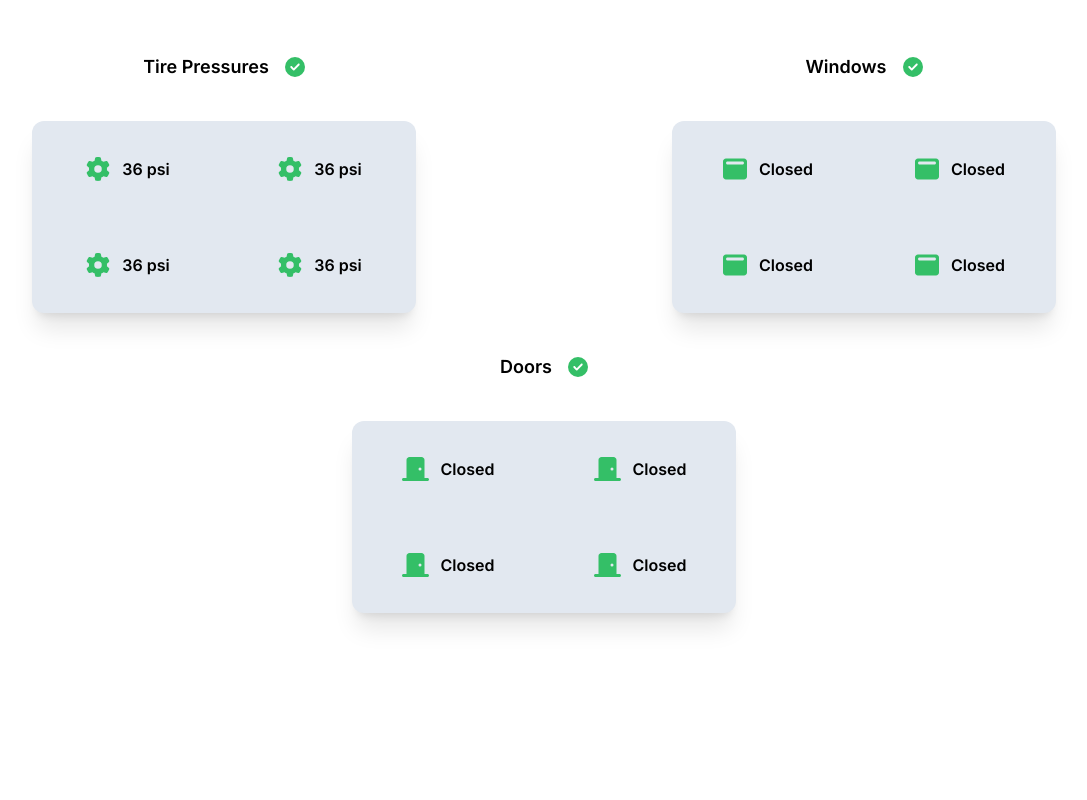
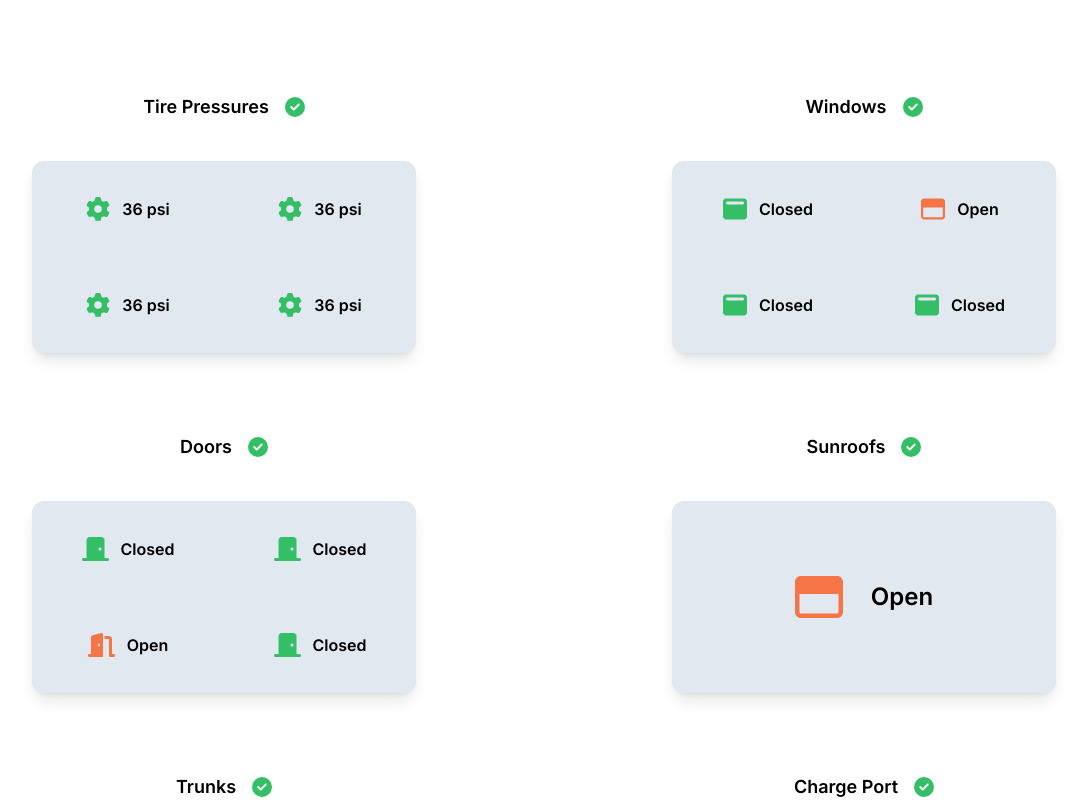
Before and after one commit to Raamzeez/cardash, a Next.js app: page /dashboard/3HEFX in a window 1280 px wide. Shown: the part 620-1420 px from the top of the page, without its empty margins (96-1183 px from the left). Before the commit the page ends 1273 px from the top, so only its background shows below. Built offline with nearby package versions, Linux system fonts and the light colour scheme.

Commit message:
Abstracted Info Card and added many props and dynamic rendering

```diff
--- a/app/dashboard/[id]/page.tsx
+++ b/app/dashboard/[id]/page.tsx
@@ -1,13 +1,20 @@
 import Controls from "@/components/Controls";
 import Overview from "@/components/Overview";
-import QuadInfoCard from "@/components/QuadInfoCard";
-import TirePressureCard from "@/components/QuadInfoCard";
+import InfoCard from "@/components/InfoCard";
+import TirePressureCard from "@/components/InfoCard";
+import getCarById from "@/tools/getCarById";
 import {
+  faBoxArchive,
   faCircleCheck,
   faDoorClosed,
+  faDoorOpen,
   faGear,
+  faPlug,
+  faTruck,
+  faTruckRampBox,
   faWindowMaximize,
 } from "@fortawesome/free-solid-svg-icons";
+import { faWindowMaximize as faHalfWindow } from "@fortawesome/free-regular-svg-icons";
 import { FontAwesomeIcon } from "@fortawesome/react-fontawesome";
 import React, { FC } from "react";
 
@@ -18,49 +25,63 @@ interface iProps {
 }
 
 const Page: FC<iProps> = ({ params }) => {
-  const pressures = ["36 psi", "36 psi", "36 psi", "36 psi"];
-  const windows = ["Closed", "Closed", "Closed", "Closed"];
-  const doors = ["Closed", "Closed", "Closed", "Closed"];
+  const car = getCarById(params.id);
+
+  const pressures = [36, 36, 36, 36];
+  const windows = ["Closed", "Open", "Closed", "Closed"];
+  const doors = ["Closed", "Closed", "Open", "Closed"];
+  const sunroofs = ["Open"];
+  const trunks = ["Open"];
+  const chargePort = ["Open"];
 
   return (
     <main className="flex flex-col items-center">
       {/* <p className="text-2xl">ID: {params.id}</p> */}
-      <Overview id={params.id} />
+      <Overview car={car} />
       <Controls />
       <div className="w-full flex flex-row flex-wrap justify-around">
-        <div className="flex flex-col items-center">
-          <div className="flex">
-            <p className="text-lg font-semibold">Tire Pressures</p>
-            <FontAwesomeIcon
-              icon={faCircleCheck}
-              className="text-xl ml-4 mt-1"
-              color="#34bf67"
-            />
-          </div>
-          <QuadInfoCard icon={faGear} data={pressures} />
-        </div>
-        <div className="flex flex-col items-center">
-          <div className="flex">
-            <p className="text-lg font-semibold">Windows</p>
-            <FontAwesomeIcon
-              icon={faCircleCheck}
-              className="text-xl ml-4 mt-1"
-              color="#34bf67"
-            />
-          </div>
-          <QuadInfoCard icon={faWindowMaximize} data={windows} />
-        </div>
-        <div className="flex flex-col items-center">
-          <div className="flex">
-            <p className="text-lg font-semibold">Doors</p>
-            <FontAwesomeIcon
-              icon={faCircleCheck}
-              className="text-xl ml-4 mt-1"
-              color="#34bf67"
-            />
-          </div>
-          <QuadInfoCard icon={faDoorClosed} data={doors} />
-        </div>
+        <InfoCard
+          header="Tire Pressures"
+          icon={faGear}
+          data={pressures}
+          valueLabel="psi"
+          warningCondition={(entry) => (entry as number) < 30}
+        />
+        <InfoCard
+          header="Windows"
+          icon={faWindowMaximize}
+          warningIcon={faHalfWindow}
+          data={windows}
+          warningCondition={(entry) => (entry as string) === "Open"}
+        />
+        <InfoCard
+          header="Doors"
+          icon={faDoorClosed}
+          warningIcon={faDoorOpen}
+          data={doors}
+          warningCondition={(entry) => (entry as string) === "Open"}
+        />
+        <InfoCard
+          header="Sunroofs"
+          icon={faBoxArchive}
+          warningIcon={faHalfWindow}
+          data={sunroofs}
+          warningCondition={(entry) => (entry as string) === "Open"}
+        />
+        <InfoCard
+          header="Trunks"
+          icon={faTruck}
+          warningIcon={faTruckRampBox}
+          data={trunks}
+          warningCondition={(entry) => (entry as string) === "Open"}
+        />
+        <InfoCard
+          header="Charge Port"
+          icon={faPlug}
+          data={chargePort}
+          renderCondition={car.type === "EV" || car.type === "PHEV"}
+          warningCondition={(entry) => (entry as string) === "Open"}
+        />
       </div>
     </main>
   );
--- a/app/page.tsx
+++ b/app/page.tsx
@@ -1,7 +1,7 @@
 import Controls from "@/components/Controls";
 import Navbar from "@/components/Navbar";
 import Overview from "@/components/Overview";
-import TirePressureCard from "@/components/QuadInfoCard";
+import TirePressureCard from "@/components/InfoCard";
 import Image from "next/image";
 
 export default function Home() {
--- a/components/Controls.tsx
+++ b/components/Controls.tsx
@@ -66,6 +66,7 @@ const Controls: FC = () => {
           //   <p className="text-">{control.activated}</p>
           // </div>
           <ControlButton
+            key={control.unactivated}
             activated={control.activated}
             icon={control.icon}
             unactivated={control.unactivated}
--- a/components/ExtraInfoCard.tsx
+++ /dev/null
@@ -1,13 +0,0 @@
-import { FontAwesomeIcon } from "@fortawesome/react-fontawesome";
-import { faWindowMaximize } from "@fortawesome/free-regular-svg-icons";
-import React, { FC } from "react";
-
-const ExtraInfoCard: FC = () => {
-  return (
-    <div className="grid grid-cols-2 h-48 w-32 m-10 xxs:w-64 xs:w-96 rounded-xl bg-slate-200 shadow-xl">
-      <FontAwesomeIcon icon={faWindowMaximize} />
-    </div>
-  );
-};
-
-export default ExtraInfoCard;
--- a/components/FuelGauge.tsx
+++ b/components/FuelGauge.tsx
@@ -14,14 +14,10 @@ const FuelGauge: FC<iProps> = ({ percentage, range }) => {
 
   return (
     <div className="flex">
-      <FontAwesomeIcon
-        icon={faGasPump}
-        className="text-2xl mr-4"
-        color="white"
-      />
+      <FontAwesomeIcon icon={faGasPump} className="text-2xl mr-4" />
       <div className="relative h-6 w-32 rounded-sm border border-gray-400">
         <div
-          className={`absolute h-6 rounded-sm bg-white`}
+          className={`absolute h-6 rounded-sm bg-black dark:bg-white`}
           style={{ width: `${barWidth}rem` }}
         />
       </div>
--- /dev/null
+++ b/components/InfoCard.tsx
@@ -0,0 +1,89 @@
+import {
+  IconDefinition,
+  faCircleCheck,
+  faCircleMinus,
+  faGear,
+} from "@fortawesome/free-solid-svg-icons";
+import { FontAwesomeIcon } from "@fortawesome/react-fontawesome";
+import Image from "next/image";
+import React, { FC, useState } from "react";
+
+interface iProps {
+  header: string;
+  icon: IconDefinition;
+  data: string[] | number[];
+  valueLabel?: string;
+  renderCondition?: boolean;
+  warningCondition?: (entry: number | string) => boolean;
+  warningIcon?: IconDefinition;
+}
+
+const InfoCard: FC<iProps> = ({
+  header,
+  data,
+  icon,
+  valueLabel = "",
+  renderCondition = true,
+  warningCondition,
+  warningIcon = icon,
+}) => {
+  // const [pass, setPass] = useState(true);
+
+  let pass = true;
+
+  return (
+    <>
+      {renderCondition ? (
+        <>
+          <div className="flex flex-col items-center mt-10">
+            <div className="flex">
+              <p className="text-lg font-semibold">{header}</p>
+              <FontAwesomeIcon
+                icon={pass ? faCircleCheck : faCircleMinus}
+                className="text-xl ml-4 mt-1"
+                color={pass ? "#34bf67" : "#f57547"}
+              />
+            </div>
+            <div
+              className={`${
+                data.length > 2
+                  ? "grid grid-cols-2"
+                  : "flex justify-center items-center"
+              } h-48 w-32 m-10 xxs:w-64 xs:w-96 rounded-xl bg-slate-200 dark:bg-slate-600 shadow-lg`}
+            >
+              {data.map((value, index) => {
+                const showWarning = warningCondition && warningCondition(value);
+                // if (showWarning) {
+                //   setPass(false);
+                // } else if (index === data.length - 1) {
+                //   setPass(true);
+                // }
+                return (
+                  <div className="flex items-center justify-center" key={index}>
+                    {/* <Image src={"/tire.png"} height={20} width={20} alt="Tire Photo" /> */}
+                    <FontAwesomeIcon
+                      icon={showWarning ? warningIcon : icon}
+                      className={`${data.length > 2 ? "text-2xl" : "text-5xl"}`}
+                      color={showWarning ? "#f57547" : "#34bf67"}
+                    />
+                    <h3
+                      className={`text-${
+                        data.length > 2 ? "md ml-3" : "2xl ml-7"
+                      } font-semibold`}
+                    >
+                      {value} {valueLabel}
+                    </h3>
+                  </div>
+                );
+              })}
+            </div>
+          </div>
+        </>
+      ) : (
+        <></>
+      )}
+    </>
+  );
+};
+
+export default InfoCard;
--- a/components/Overview.tsx
+++ b/components/Overview.tsx
@@ -5,7 +5,7 @@ import React, { FC, useState } from "react";
 import { FaC, FaCarBattery } from "react-icons/fa6";
 import { IoIosSpeedometer } from "react-icons/io";
 import { BsLightningChargeFill } from "react-icons/bs";
-import TirePressureCard from "./QuadInfoCard";
+import TirePressureCard from "./InfoCard";
 import TypeLabel from "./TypeLabel";
 import getCarById from "@/tools/getCarById";
 import LocationModal from "./LocationModal";
@@ -19,17 +19,16 @@ import {
   faOilCan,
   faRotateRight,
 } from "@fortawesome/free-solid-svg-icons";
+import iCar from "@/types/CarModel";
 
 interface iProps {
-  id: string;
+  car: iCar;
 }
 
-const Overview: FC<iProps> = ({ id }) => {
+const Overview: FC<iProps> = ({ car }) => {
   const [isCharging, setIsCharging] = useState(true);
 
   // const [hover, setHover] = useState(false);
-
-  const car = getCarById(id);
 
   return (
     <>
@@ -47,7 +46,7 @@ const Overview: FC<iProps> = ({ id }) => {
             {/* Vehicle Connected */}
           </p>
         </div>
-        <div className="absolute top-16 left-6 flex justify-center items-center h-10 w-10 rounded-full bg-slate-300 dark:bg-blue-500 hover:cursor-pointer hover:shadow-lg duration-200">
+        <div className="absolute top-16 left-6 flex justify-center items-center h-10 w-10 rounded-full bg-blue-500 hover:cursor-pointer hover:shadow-lg duration-200">
           <FontAwesomeIcon
             icon={faRotateRight}
             className="text-lg"
--- a/components/QuadInfoCard.tsx
+++ /dev/null
@@ -1,27 +0,0 @@
-import { IconDefinition, faGear } from "@fortawesome/free-solid-svg-icons";
-import { FontAwesomeIcon } from "@fortawesome/react-fontawesome";
-import Image from "next/image";
-import React, { FC } from "react";
-
-interface iProps {
-  icon: IconDefinition;
-  data: string[] | number[];
-}
-
-const QuadInfoCard: FC<iProps> = ({ data, icon }) => {
-  return (
-    <div className="grid grid-cols-2 h-48 w-32 m-10 xxs:w-64 xs:w-96 rounded-xl bg-slate-200 dark:bg-slate-600 shadow-xl">
-      {data.map((data, index) => {
-        return (
-          <div className="flex items-center justify-center" key={index}>
-            {/* <Image src={"/tire.png"} height={20} width={20} alt="Tire Photo" /> */}
-            <FontAwesomeIcon icon={icon} className="text-2xl" color="#34bf67" />
-            <h3 className="text-md ml-3 font-semibold">{data}</h3>
-          </div>
-        );
-      })}
-    </div>
-  );
-};
-
-export default QuadInfoCard;
--- a/tailwind.config.ts
+++ b/tailwind.config.ts
@@ -29,6 +29,10 @@ const config: Config = {
         xs: "420px",
         750: "750px",
       },
+      // colors: {
+      //   success: "#34bf67",
+      //   warning: "#f57547",
+      // },
     },
   },
   plugins: [],
```
